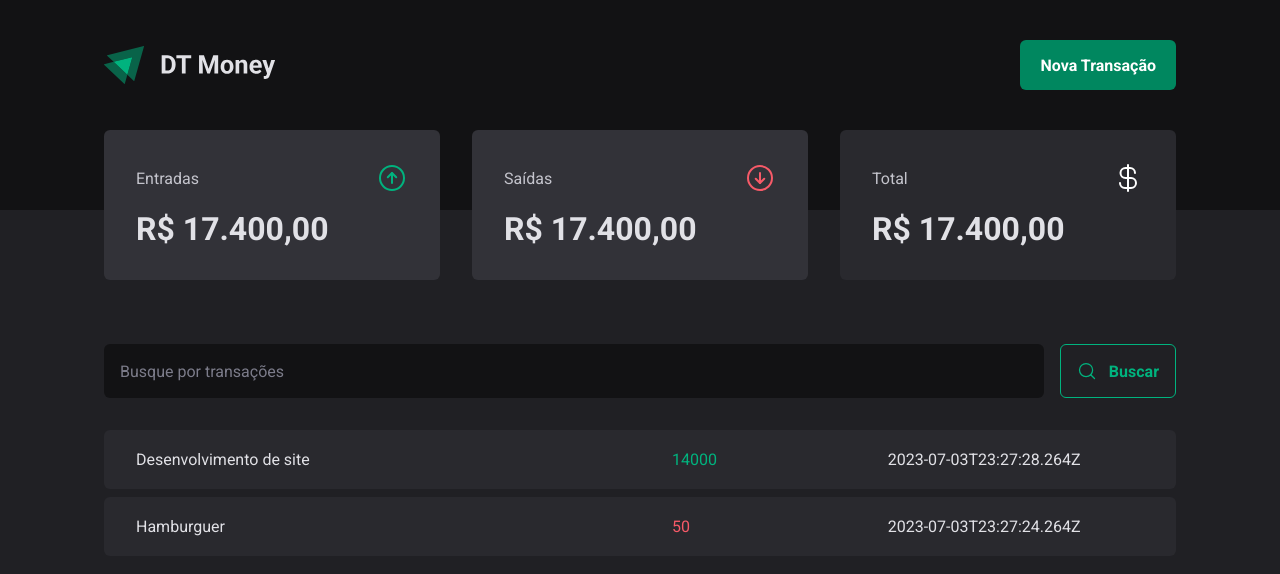
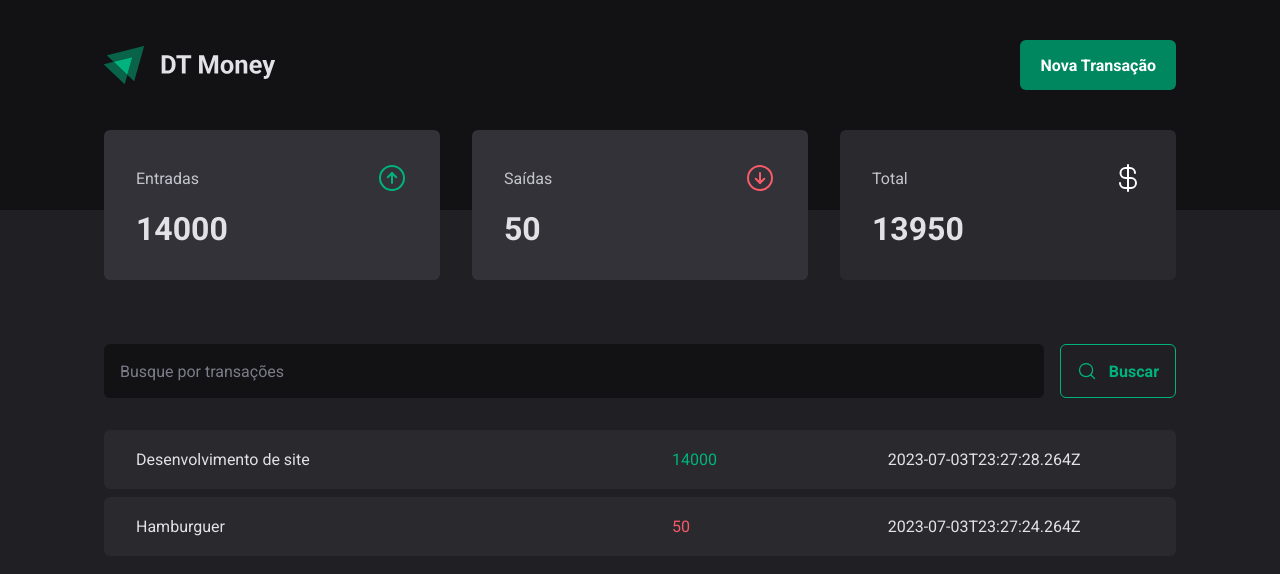
Before and after one commit to loupprodi/project-ignite03-dtmoney, a React (Vite) app: page / in a window 1280 px wide. Shown: the top 574 px of the page. Built offline with nearby package versions, Linux system fonts and the light colour scheme; data requests are answered from the project's data file.

Commit message:
passando o contexto para o componente summary e criando a func de soma

```diff
--- a/src/components/Summary/index.tsx
+++ b/src/components/Summary/index.tsx
@@ -1,7 +1,31 @@
 import { ArrowCircleDown, ArrowCircleUp, CurrencyDollar } from "phosphor-react";
 import { SummaryCard, SummaryContainer } from "./styles";
+import { TransactionsContext } from "../../contexts/TransactionsContext";
+import { useContext } from "react";
 
 export const Summary = () => {
+  const { transactions } = useContext(TransactionsContext);
+
+  //{income: 0, outcome: 0, total: 0}
+
+  const summary = transactions.reduce(
+    (acc, transaction) => {
+      if (transaction.type === "income") {
+        acc.income += transaction.price;
+        acc.total += transaction.price;
+      } else {
+        acc.outcome += transaction.price;
+        acc.total -= transaction.price;
+      }
+      return acc;
+    },
+    {
+      income: 0,
+      outcome: 0,
+      total: 0,
+    }
+  );
+
   return (
     <SummaryContainer>
       <SummaryCard>
@@ -10,7 +34,7 @@
           <ArrowCircleUp size={32} color="#00b37e" />
         </header>
 
-        <strong>R$ 17.400,00</strong>
+        <strong>{summary.income}</strong>
       </SummaryCard>
 
       <SummaryCard>
@@ -19,7 +43,7 @@
           <ArrowCircleDown size={32} color="#f75a68" />
         </header>
 
-        <strong>R$ 17.400,00</strong>
+        <strong>{summary.outcome}</strong>
       </SummaryCard>
 
       <SummaryCard variant="green">
@@ -28,7 +52,7 @@
           <CurrencyDollar size={32} color="#fff" />
         </header>
 
-        <strong>R$ 17.400,00</strong>
+        <strong>{summary.total}</strong>
       </SummaryCard>
     </SummaryContainer>
   );
--- a/src/contexts/TransactionsContext.tsx
+++ b/src/contexts/TransactionsContext.tsx
@@ -33,6 +33,7 @@
   useEffect(() => {
     loadTransactions();
   }, []);
+
   return (
     <TransactionsContext.Provider
       value={{
```
